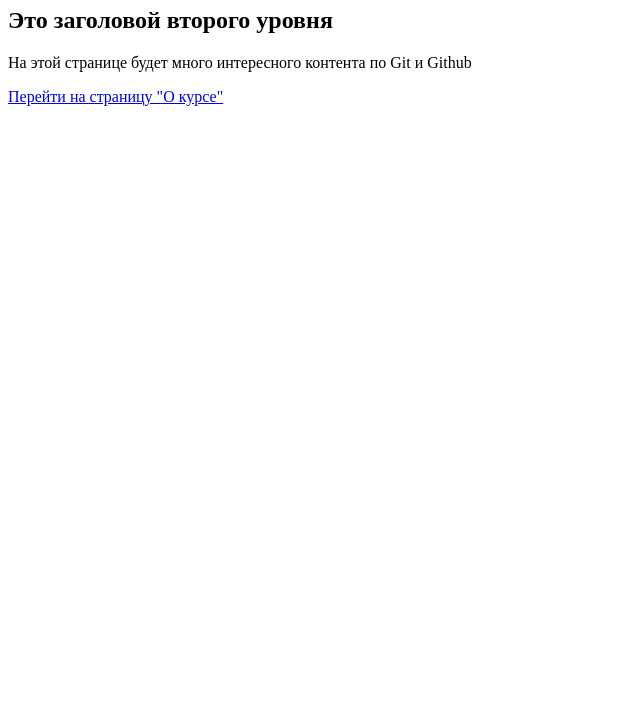
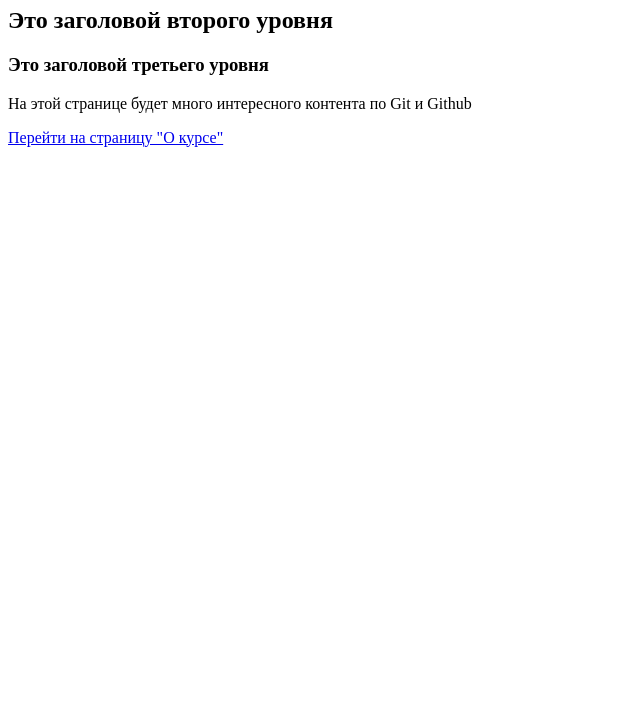
Before and after one commit to 0Obla4kO0/git-academy, a plain HTML site: page index.html in a window 1280 px wide. Shown: the part 73-800 px from the top of the page, without its empty margins (0-640 px from the left). Drawn offline with Linux system fonts and the light colour scheme.

Commit message:
feat: h3 title added

```diff
--- a/index.html
+++ b/index.html
@@ -11,6 +11,9 @@
         <h2>
             Это заголовой второго уровня
         </h2>
+        <h3>
+            Это заголовой третьего уровня
+        </h3>
         <p class="description">
             На этой странице будет много интересного контента по Git и Github
         </p>
```
